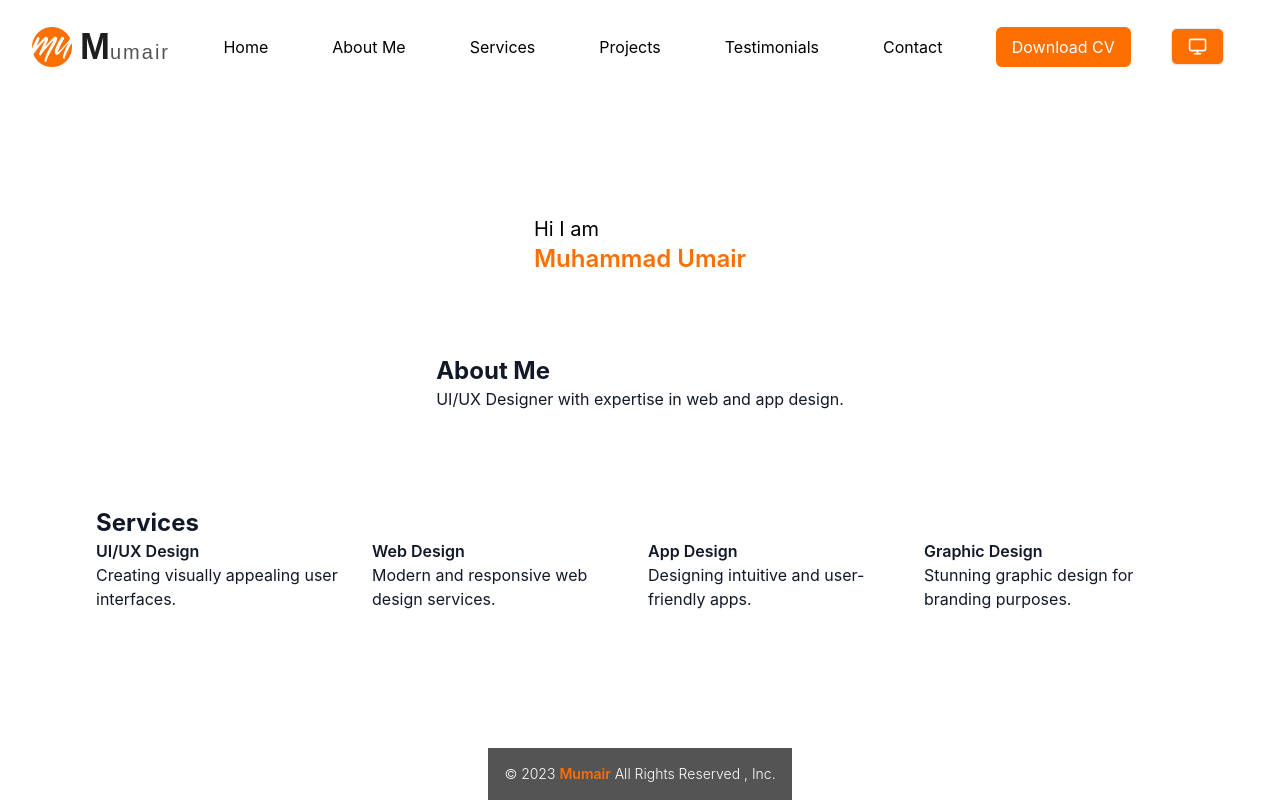
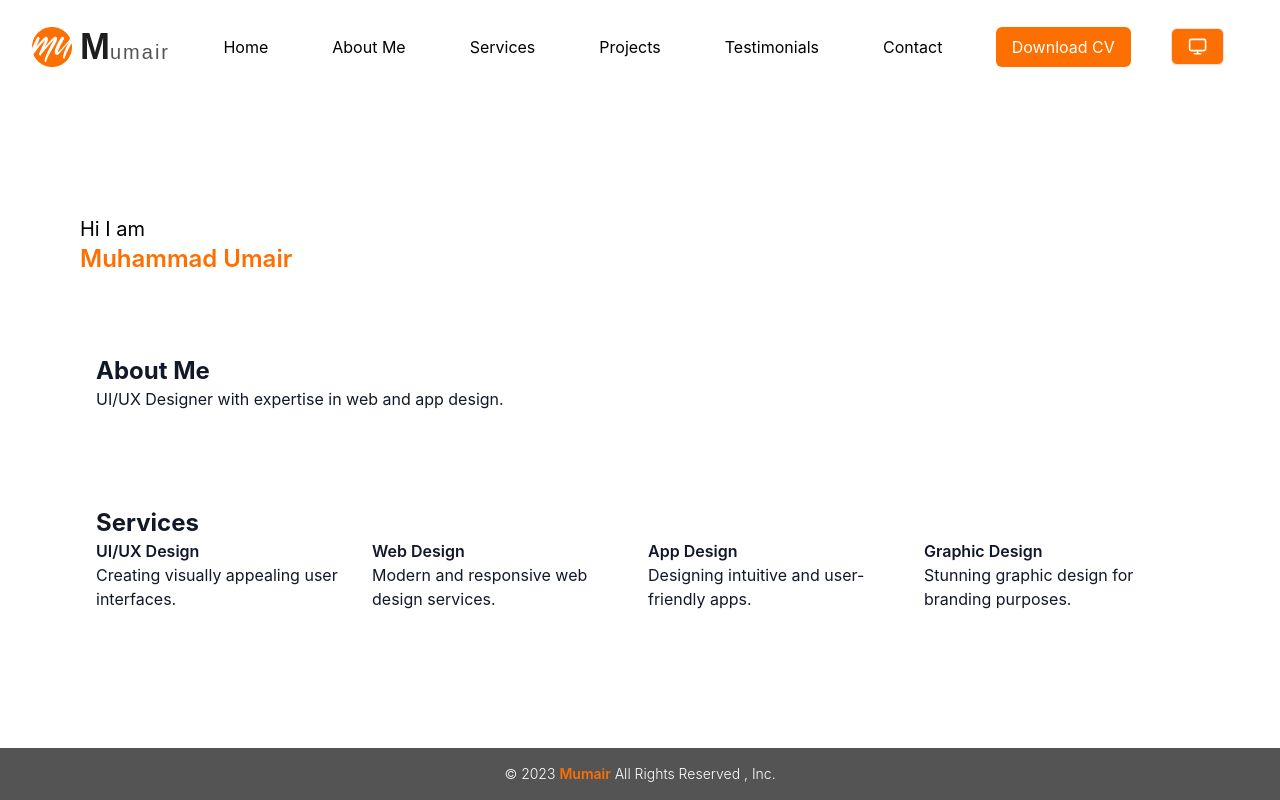
Before and after one commit to brij1728/personal-portfolio, a Next.js app: page / in a window 1280 px wide. Built offline with nearby package versions, Linux system fonts and the light colour scheme.

Commit message:
refactor: update page layout and component structure

```diff
--- a/src/components/Footer/Footer.tsx
+++ b/src/components/Footer/Footer.tsx
@@ -1,5 +1,5 @@
 export const Footer = () => (
-  <footer className="p-4 bg-secondary-300 dark:bg-secondary-400 text-primary-300 flex justify-center items-center ">
-    <p className="text-sm font-light">&copy; 2023 <span className="text-primary-100 font-semibold">Mumair</span> All Rights Reserved , Inc.</p>
+  <footer className="p-4 bg-secondary-300 dark:bg-secondary-400 text-primary-300 flex w-full justify-center items-center ">
+    <p className="text-sm font-light ">&copy; 2023 <span className="text-primary-100 font-semibold">Mumair</span> All Rights Reserved , Inc.</p>
   </footer>
 );
--- a/src/components/Home/Home.tsx
+++ b/src/components/Home/Home.tsx
@@ -2,9 +2,12 @@ import React from 'react'
 
 export const Home = () => {
   return (
+	<div className='flex'>
 	<div className='flex flex-col'>
-    <h1 className="text-xl text-secondary-100">Hi I am</h1>
+    <h1 className="text-xl text-secondary-100 dark:text-primary-300">Hi I am</h1>
     <p className='text-2xl font-semibold text-primary-100'>Muhammad Umair</p>
+	</div>
+	<div></div>
 </div>
 
   )
--- a/src/pages/index.tsx
+++ b/src/pages/index.tsx
@@ -2,13 +2,17 @@ import { AboutMe, Footer, Header, Home, Services } from "@/components";
 
 export default function HomePage() {
   return (
-    <div className="min-h-screen flex flex-col items-center bg-white dark:bg-gray-900 text-gray-900 dark:text-white">
+    <div className="min-h-screen flex flex-col bg-primary-300 dark:bg-secondary-200 text-secondary-100 dark:text-primary-300">
       <Header />
-      <main className="flex-grow w-full max-w-6xl p-4 flex flex-col items-center justify-center">
-        <div className="flex flex-col items-center w-full space-y-16">
-          <Home />
-          <AboutMe />
-          <Services />
+      <main className="flex-grow w-full max-w-6xl p-4 mx-auto flex flex-col justify-center">
+        <div className="flex justify-between items-start w-full">
+          <div className="flex-grow flex flex-col items-start space-y-16">
+            <Home />
+            <AboutMe />
+            <Services />
+          </div>
+          <div className="flex-grow flex justify-end items-start">
+          </div>
         </div>
       </main>
       <Footer />
```
